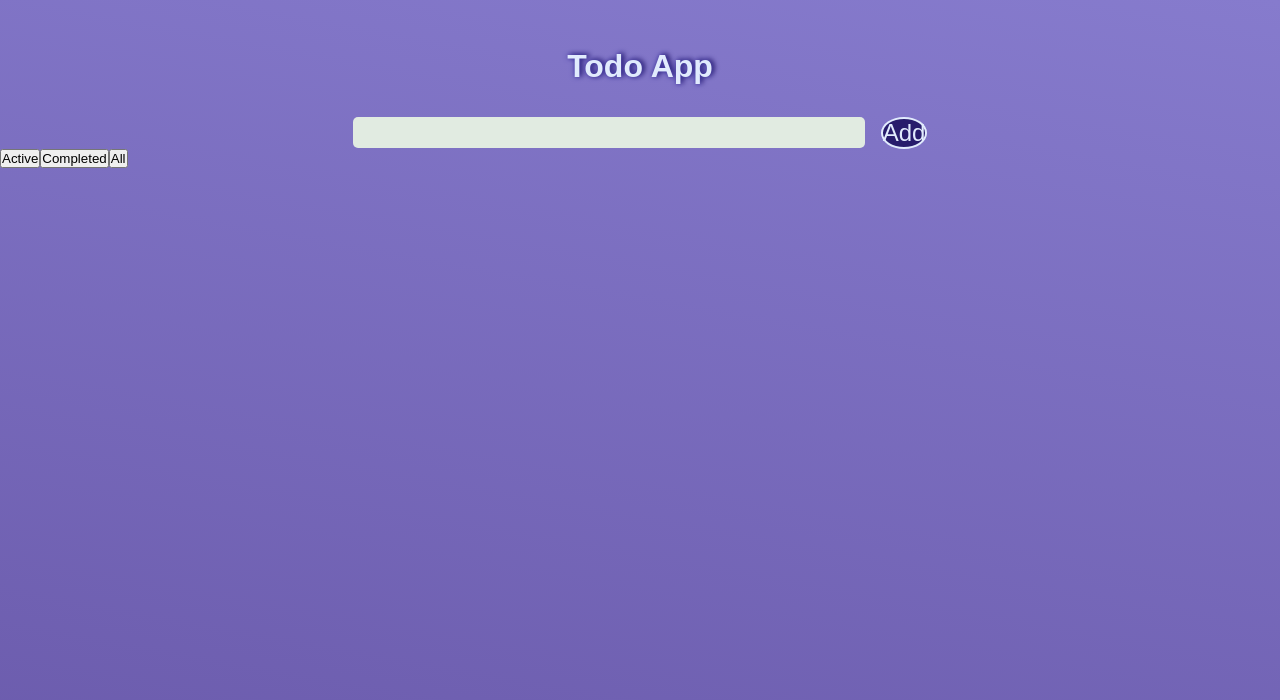
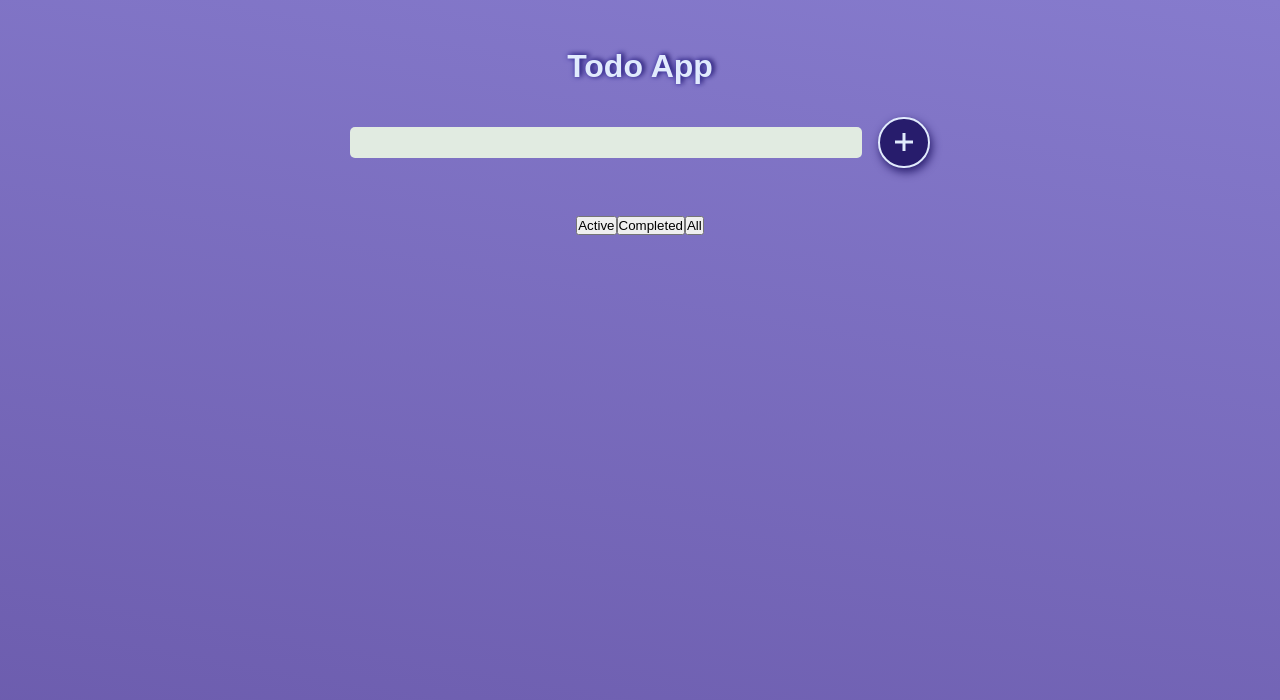
Before and after one commit to hamizan024/ToDoList, a React (Vite) app: page / in a window 1280 px wide. Shown: the top 700 px of the page. Built offline with nearby package versions, Linux system fonts and the light colour scheme; a web font is replaced by a local one.

Commit message:
Make card in css

```diff
--- a/src/components/Todos.jsx
+++ b/src/components/Todos.jsx
@@ -6,6 +6,7 @@
   removeTodos,
   updateTodos,
 } from "../redux/reducer";
+import { GoPlus } from "react-icons/go";
 
 const mapStateToProps = (state) => {
   return {
@@ -47,7 +48,7 @@
           })
         }
       >
-        Add
+        <GoPlus />
       </button>
       <br />
     </div>
--- a/src/css/main.css
+++ b/src/css/main.css
@@ -65,4 +65,86 @@
   border-radius: 50%;
   border: 2px solid #e1ebfd;
   font-size: 1.5rem;
+  width: 3.2rem;
+  height: 3.2rem;
+  cursor: pointer;
+  box-shadow: 2px 4px 10px #271c6c;
+
+  display: flex;
+  justify-content: center;
+  align-items: center;
 }
+
+.add-btn:focus {
+  outline: none;
+}
+
+.displaytodos {
+  margin-top: 3rem;
+  display: flex;
+  flex-direction: column;
+  align-items: center;
+}
+
+.displaytodos .buttons {
+  margin-bottom: 2rem;
+}
+
+.displaytodos .button button {
+  padding: 0.5rem 1.2rem;
+  border-radius: 20px;
+  cursor: pointer;
+  border: none;
+}
+
+.displaytodos .buttons button :focus {
+  outline: none;
+}
+
+.displaytodos .buttons button :not(:last-child) {
+  margin-right: 1rem;
+}
+
+.displaytodos ul {
+  list-style: none;
+  display: flex;
+  align-items: flex-start;
+  flex-wrap: wrap;
+  margin-left: 5px;
+}
+
+.card {
+  display: flex;
+  flex-direction: column;
+  background: rgb(180, 182, 218);
+  background: radial-gradient(
+    circle,
+    hsla(237, 34%, 78%, 0.9%) 0% hsla(219, 88%, 94%, 0.9%) 100%
+  );
+  margin: 0 1rem 1rem 0;
+  height: 8rem;
+  width: 18rem;
+  border-radius: 0.5rem;
+  padding: 1rem;
+
+  position: relative;
+}
+
+.card textarea {
+  padding: 0.5rem;
+  border-radius: 8px;
+  border: none;
+  background-color: #e1ebfd;
+
+  color: #271c6c;
+  height: 70%;
+}
+
+.card textarea:disabled {
+    background-color: transparent;
+}
+
+.card .btns{
+    position: absolute;
+
+}
```
